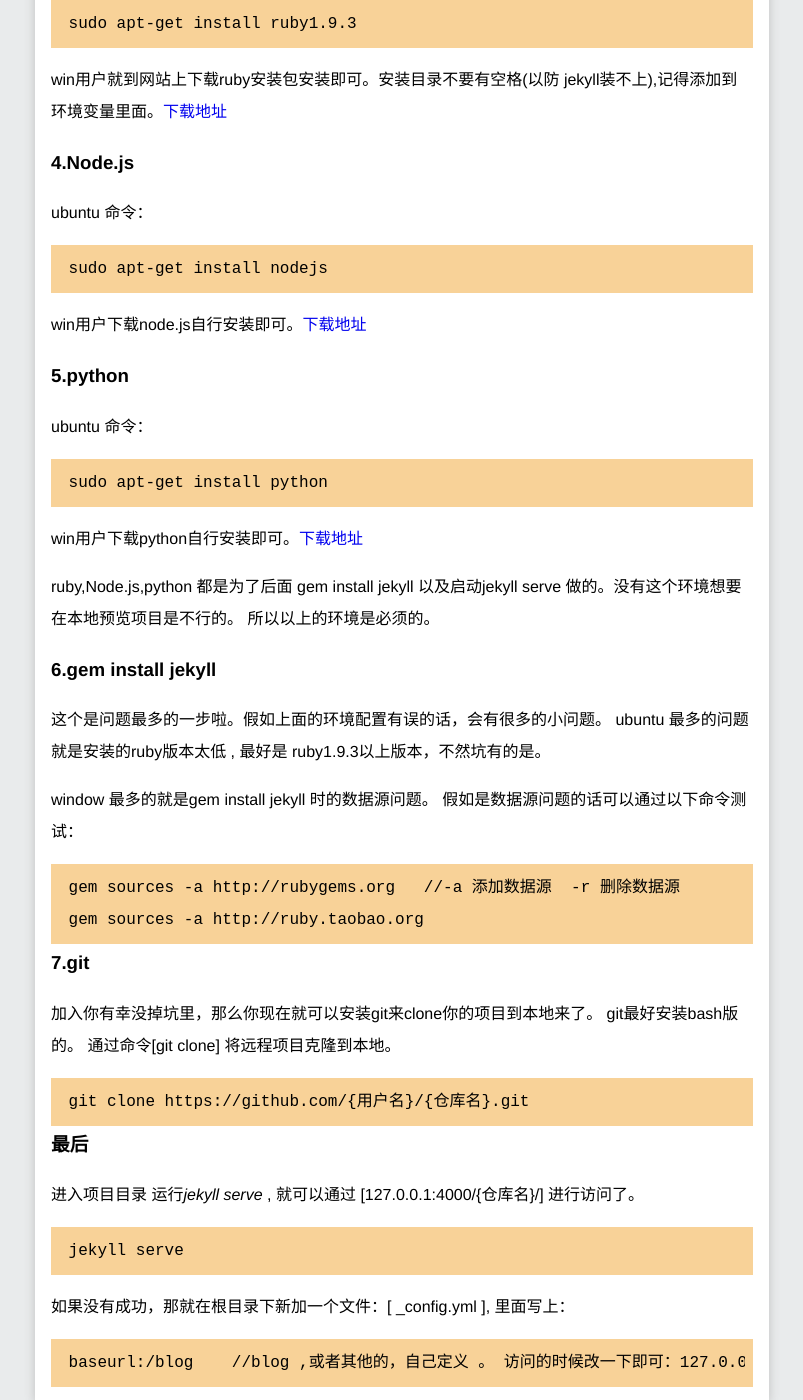
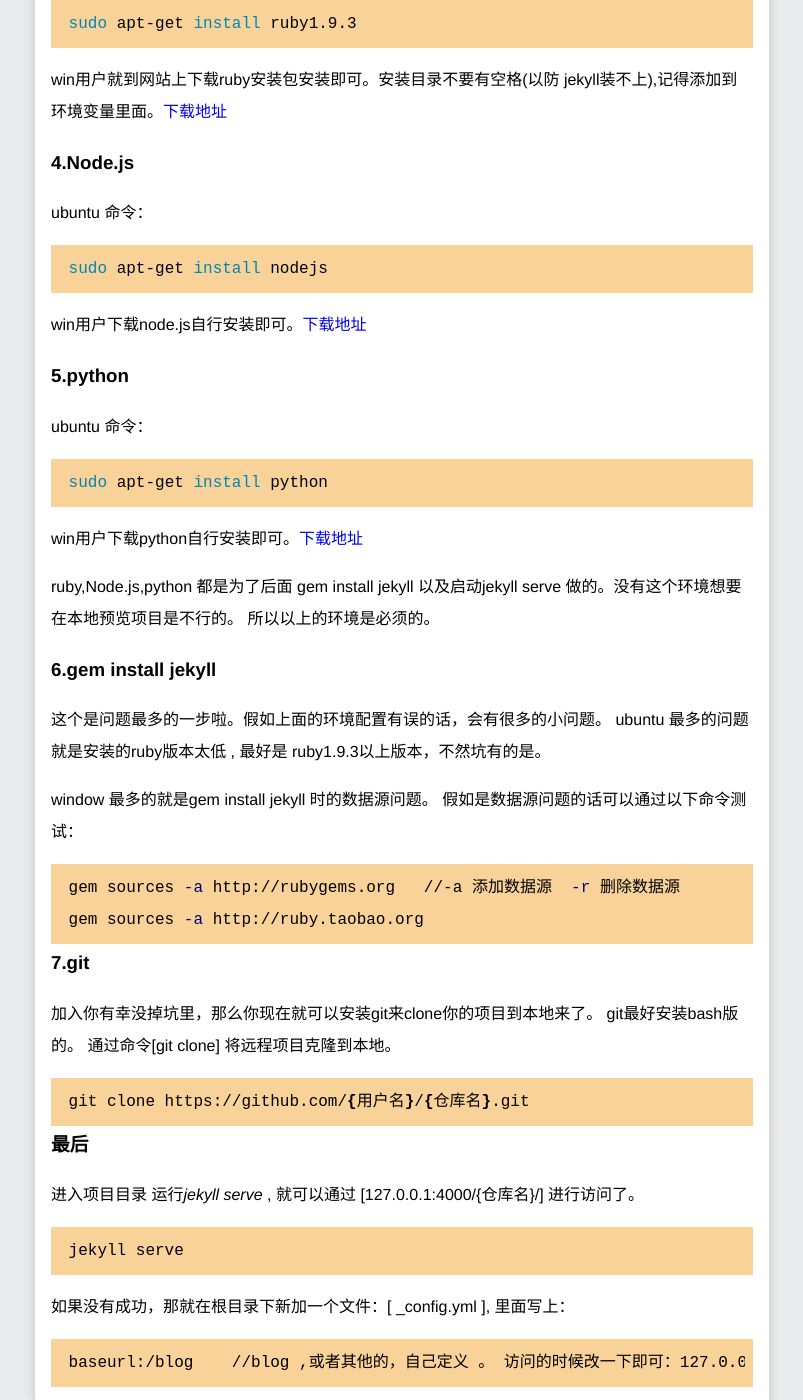
Before and after one commit to Yi-love/yi-love.github.io, a Jekyll site: the page built from _posts/2015-10-28-git-jekyll.md, in a window 1280 px wide and 1400 px high, scrolled down 4287 px. Shown: the whole window, without its empty margins (113-916 px from the left). Built offline with Jekyll 4.4.1, drawn with Linux system fonts in a browser that asks for light colours.

Commit message:
new blog

```diff
--- a/_posts/2015-10-28-git-jekyll.md
+++ b/_posts/2015-10-28-git-jekyll.md
@@ -50,7 +50,7 @@ tags: [github , gem , jekyll]
 >说起来真坑，本来一直想在ubuntu12.04里面弄的，结果就是因为ruby版本太低的原因搞的 gem install jekyll 上不去，当时就泪奔了。一看ubuntu12.04默认安装ruby1.8.7 < 1.9.3
 >自己想安装ruby1.9.3，但问题也是多多。最后还是算了，反正是虚拟机装个ubuntu14.04（因为在公司我就是装的ubuntu14.04）的吧。
 >通过命令安装ruby1.9.3:
-{% highlight cm %}
+{% highlight sh %}
  sudo apt-get install ruby1.9.3
 {% endhighlight %}
 >win用户就到网站上下载ruby安装包安装即可。安装目录不要有空格(以防 jekyll装不上),记得添加到环境变量里面。[下载地址][rubyinstaller]
@@ -59,7 +59,7 @@ tags: [github , gem , jekyll]
 
 >### 4.Node.js ###
 >ubuntu 命令：
-{% highlight cm %}
+{% highlight sh %}
  sudo apt-get install nodejs
 {% endhighlight %}
 >win用户下载node.js自行安装即可。[下载地址][nodejs]
@@ -68,7 +68,7 @@ tags: [github , gem , jekyll]
 
 >### 5.python ###
 >ubuntu 命令：
-{% highlight cm %}
+{% highlight sh %}
  sudo apt-get install python
 {% endhighlight %}
 >win用户下载python自行安装即可。[下载地址][python]
@@ -85,7 +85,7 @@ tags: [github , gem , jekyll]
 
 >window 最多的就是gem install jekyll 时的数据源问题。
 >假如是数据源问题的话可以通过以下命令测试：
-{% highlight cm %}
+{% highlight sh %}
  gem sources -a http://rubygems.org   //-a 添加数据源  -r 删除数据源
  gem sources -a http://ruby.taobao.org
 {% endhighlight %}
@@ -96,18 +96,18 @@ tags: [github , gem , jekyll]
 >加入你有幸没掉坑里，那么你现在就可以安装git来clone你的项目到本地来了。
 >git最好安装bash版的。
 >通过命令[git clone] 将远程项目克隆到本地。
-{% highlight cm %}
+{% highlight sh %}
  git clone https://github.com/{用户名}/{仓库名}.git
 {% endhighlight %}
 
 
 >### 最后 ###
 >进入项目目录 运行*jekyll serve* , 就可以通过 [127.0.0.1:4000/{仓库名}/] 进行访问了。
-{% highlight cm %}
+{% highlight sh %}
  jekyll serve
 {% endhighlight %}
 
 >如果没有成功，那就在根目录下新加一个文件：[ _config.yml ], 里面写上：
-{% highlight cm %}
+{% highlight sh %}
  baseurl:/blog    //blog ,或者其他的，自己定义 。 访问的时候改一下即可：127.0.0.1:4000/blog/
 {% endhighlight %}
```
Also changed, not shown: 2 other files.
